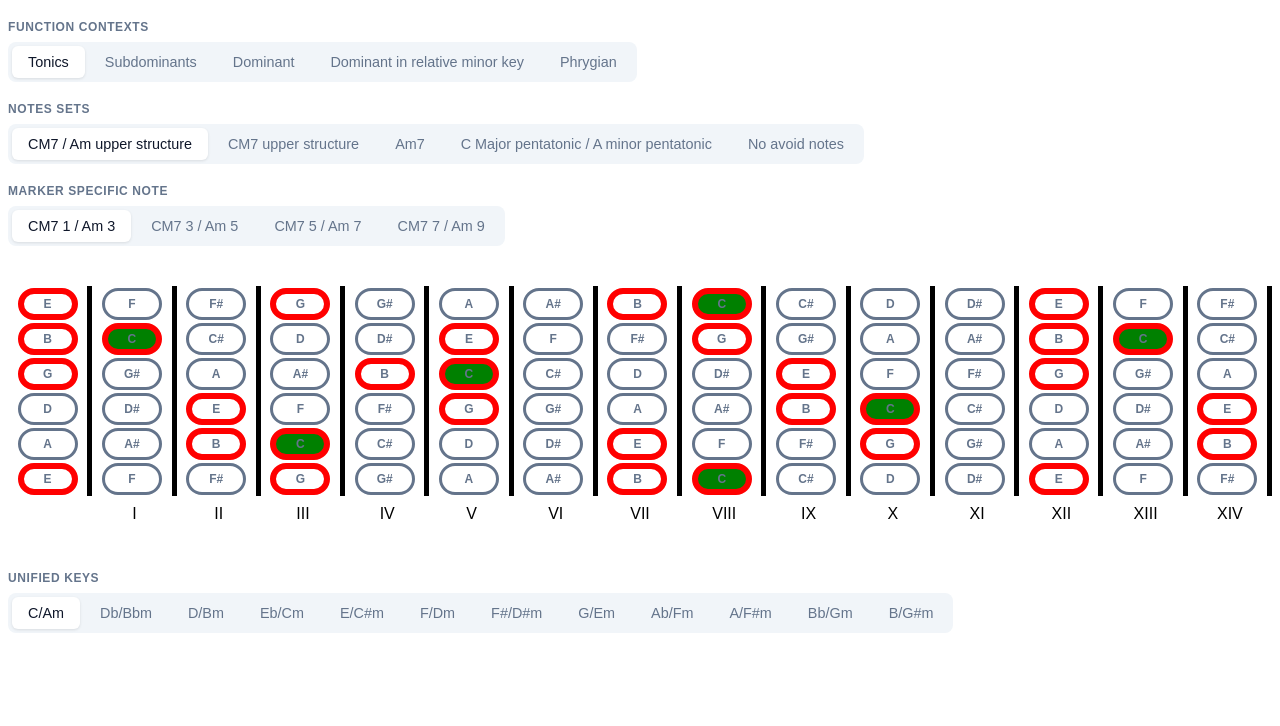
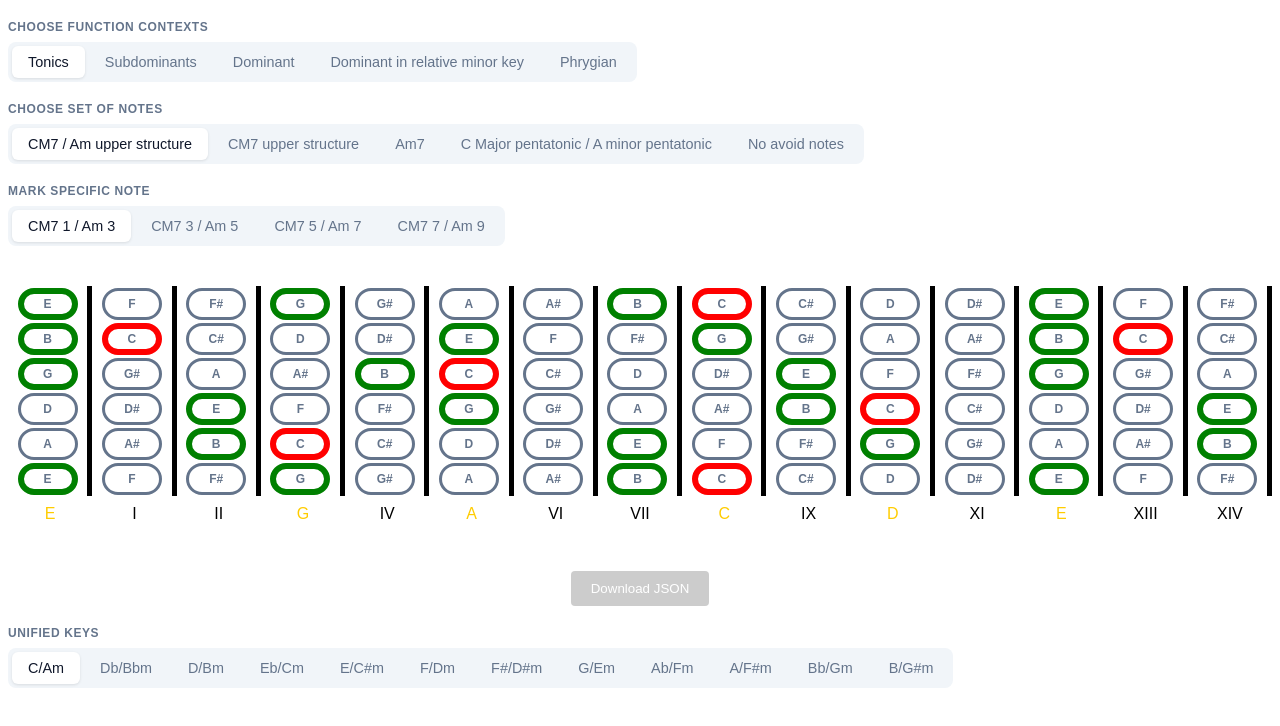
Before and after one commit to patrykkowalski0617/guitar-map, a React (Vite) app: page / in a window 1280 px wide. Shown: the top 726 px of the page. Built offline with nearby package versions, Linux system fonts and the light colour scheme.

Commit message:
download json

```diff
--- /dev/null
+++ b/src/components/Fretboard/DownloadJSON.jsx
@@ -0,0 +1,48 @@
+const DownloadJSON = ({ shape }) => {
+  const downloadJSON = (data, filename = "shape-pattern.json") => {
+    const jsonString = JSON.stringify(data, null, 2);
+
+    const blob = new Blob([jsonString], { type: "application/json" });
+
+    const url = URL.createObjectURL(blob);
+
+    const link = document.createElement("a");
+    link.href = url;
+    link.download = filename;
+
+    document.body.appendChild(link);
+    link.click();
+    document.body.removeChild(link);
+    URL.revokeObjectURL(url);
+  };
+
+  const handleExport = () => {
+    // Możesz wzbogacić JSON o dodatkowe metadane, np. tonację
+    const dataToSave = {
+      notes: shape,
+    };
+
+    downloadJSON(dataToSave, `caged-shape.json`);
+  };
+
+  return (
+    <div style={{ marginTop: "20px", textAlign: "center" }}>
+      <button
+        onClick={handleExport}
+        disabled={shape.length === 0}
+        style={{
+          padding: "10px 20px",
+          backgroundColor: shape.length > 0 ? "#4CAF50" : "#ccc",
+          color: "white",
+          border: "none",
+          borderRadius: "4px",
+          cursor: shape.length > 0 ? "pointer" : "not-allowed",
+        }}
+      >
+        Download JSON
+      </button>
+    </div>
+  );
+};
+
+export default DownloadJSON;
--- a/src/components/Fretboard/Fretboard.jsx
+++ b/src/components/Fretboard/Fretboard.jsx
@@ -1,8 +1,11 @@
-import { getNotesStartingFrom } from "../../music-theory";
+import { useState } from "react";
+import { getNotesStartingFrom, NOTES_FROM_C } from "../../music-theory";
 import { useMusicStore } from "../../store/useMusicStore";
+import manageCAGED from "../../utils/manageCAGED";
 import { toRoman } from "../../utils/toRoman";
 import Note from "./Note";
 import { FretboardContainer, FretCell, FretCount, StringRow } from "./parts";
+import DownloadJSON from "./DownloadJSON";
 
 const STRINGS = ["E", "B", "G", "D", "A", "E"];
 const extendFretboardBy = 3;
@@ -14,47 +17,57 @@ const extendArray = (arr, count = extendFretboardBy) => {
 
 const Fretboard = () => {
   const { getActiveNotesSet, tuneKey, getActiveMarker } = useMusicStore();
+  const [shape, setShape] = useState([]);
 
   const activeSet = getActiveNotesSet();
   const activeMarker = getActiveMarker();
-
-  if (!activeSet || !activeMarker || !tuneKey) {
-    console.log("Fretboard: Oczekiwanie na synchronizację danych...");
-    return null;
-  }
-
   const notesOfKey = getNotesStartingFrom(tuneKey.majorNote);
 
   const findNotes = (set) => {
     if (!set?.notesSets?.template) return [];
-
     const template = set.notesSets.template.map((el) => el[0]);
     const startingPoint = set.keyDegree[0];
     const doubledScale = [...notesOfKey, ...notesOfKey];
-
     return template.map((index) => doubledScale[index + startingPoint]);
   };
 
   const notesSet = findNotes(activeSet);
+
   const activeMarkerNote = notesOfKey[activeMarker.keyDegree[0]];
-
   const fretCounts = extendArray(getNotesStartingFrom("E")).fill(null);
 
+  const CAGED_shift = NOTES_FROM_C.indexOf(tuneKey.majorNote);
+  const CAGED = manageCAGED(tuneKey.majorNote, CAGED_shift);
+
+  const handleNoteClick = (CAGED_noteId) => {
+    setShape((prevShape) =>
+      prevShape.includes(CAGED_noteId)
+        ? prevShape.filter((id) => id !== CAGED_noteId)
+        : [...prevShape, CAGED_noteId]
+    );
+  };
+
   return (
+    <>
       <FretboardContainer>
         {STRINGS.map((string, sIdx) => {
-        const stringId = `${string}-${6 - sIdx}`;
+          const stringId = `${string}${6 - sIdx}`;
           const fretCells = extendArray(getNotesStartingFrom(string));
 
           return (
             <StringRow key={stringId}>
               {fretCells.map((note, fIdx) => {
                 const fretId = `fret-${fIdx}`;
-
                 const $isInSet = notesSet.includes(note);
-
                 const $activeMarkerNote = activeMarkerNote === note;
-
+                const get_CAGED_noteId = () => {
+                  let index = NOTES_FROM_C.indexOf(note) - CAGED_shift;
+                  if (index < 0) {
+                    index += 11;
+                  }
+                  return `${stringId}_${NOTES_FROM_C[index]}`;
+                };
+                const CAGED_noteId = get_CAGED_noteId();
                 return (
                   <FretCell
                     $numOfCells={fretCells.length}
@@ -66,6 +79,11 @@ const Fretboard = () => {
                       fretId={fretId}
                       $isInSet={$isInSet}
                       $activeMarkerNote={$activeMarkerNote}
+                      CAGED_noteId={CAGED_noteId}
+                      handleClick={() => {
+                        handleNoteClick(CAGED_noteId);
+                      }}
+                      $isSelected={shape.includes(CAGED_noteId)}
                     />
                   </FretCell>
                 );
@@ -74,15 +92,35 @@ const Fretboard = () => {
           );
         })}
 
-      {/* Rząd z numeracją progów (Rzymską) */}
         <StringRow>
-        {fretCounts.map((_, fIdx) => (
-          <FretCount key={`fret-count-${fIdx}`} $numOfCells={fretCounts.length}>
-            {toRoman(fIdx)}
+          {fretCounts.map((_, fIdx) => {
+            const cagedLetter = Object.keys(CAGED).find((key) =>
+              CAGED[key].includes(fIdx)
+            );
+
+            return (
+              <FretCount
+                key={`fret-count-${fIdx}`}
+                $numOfCells={fretCounts.length}
+              >
+                {cagedLetter ? (
+                  <span
+                    style={{
+                      color: "#ffcc00",
+                    }}
+                  >
+                    {cagedLetter}
+                  </span>
+                ) : (
+                  toRoman(fIdx)
+                )}
               </FretCount>
-        ))}
+            );
+          })}
         </StringRow>
       </FretboardContainer>
+      <DownloadJSON shape={shape} />
+    </>
   );
 };
 
--- a/src/components/Fretboard/Note.jsx
+++ b/src/components/Fretboard/Note.jsx
@@ -1,19 +1,20 @@
-import { useMusicStore } from "../../store/useMusicStore";
 import * as S from "./parts";
 
-const Note = ({ stringId, fretId, note, $isInSet, $activeMarkerNote }) => {
-  const { string, setString, fret, setFret } = useMusicStore();
-
-  const handleClick = () => {
-    setString(stringId);
-    setFret(fretId);
-  };
-
+const Note = ({
+  handleClick,
+  note,
+  $isInSet,
+  $activeMarkerNote,
+  CAGED_noteId,
+  $isSelected,
+}) => {
   return (
     <S.Note
       $isInSet={$isInSet}
       $activeMarkerNote={$activeMarkerNote}
       onClick={handleClick}
+      $isSelected={$isSelected}
+      className={`CAGED_noteId__${CAGED_noteId}`}
     >
       {note}
     </S.Note>
--- a/src/components/Fretboard/parts.jsx
+++ b/src/components/Fretboard/parts.jsx
@@ -46,12 +46,15 @@ export const Note = styled.button`
   font-weight: 700;
   text-transform: uppercase;
   color: #64748b;
-  background: ${({ $activeMarkerNote }) =>
-    $activeMarkerNote ? "green" : "transparent"};
+  background: ${({ $isSelected }) => ($isSelected ? "green" : "transparent")};
   &:hover {
     transform: scale(1.1);
   }
 
-  border: ${({ $isInSet }) =>
-    $isInSet ? "6px solid red" : "3px solid#64748b"};
+  border: ${({ $isInSet, $activeMarkerNote }) =>
+    $isInSet
+      ? $activeMarkerNote
+        ? "6px solid red"
+        : "6px solid green"
+      : "3px solid#64748b"};
 `;
--- a/src/components/forms/Selects/MusicFunctionManager.jsx
+++ b/src/components/forms/Selects/MusicFunctionManager.jsx
@@ -40,7 +40,7 @@ const MusicFunctionManager = () => {
   return (
     <>
       <SegmentedSelect
-        label="Function Contexts"
+        label="Choose Function Contexts"
         options={contextOptions}
         value={selectedFunctionContext}
         onChange={setFunctionContextName}
@@ -48,7 +48,7 @@ const MusicFunctionManager = () => {
 
       {notesSetOptions.length > 0 && (
         <SegmentedSelect
-          label="Notes Sets"
+          label="Choose Set of Notes"
           options={notesSetOptions}
           value={selectedNotesSetName}
           onChange={setNotesSetName}
@@ -57,7 +57,7 @@ const MusicFunctionManager = () => {
 
       {markerOptions.length > 0 && (
         <SegmentedSelect
-          label="Marker specific note"
+          label="Mark specific note"
           options={markerOptions}
           value={selectedMarkerName}
           onChange={setMarkerName}
--- /dev/null
+++ b/src/utils/manageCAGED.js
@@ -0,0 +1,28 @@
+import { NOTES_FROM_C } from "../music-theory";
+
+const manageCAGED = (keyName, CAGED_shift) => {
+  const CAGED_base = {
+    C: [8, 20],
+    A: [5, 17],
+    G: [3, 15],
+    E: [0, 12],
+    D: [10, 22],
+  };
+
+  const result = {};
+
+  Object.entries(CAGED_base).forEach(([shape, frets]) => {
+    result[shape] = frets.map((fret) => {
+      let newFret = fret + CAGED_shift;
+
+      if (newFret > 24) {
+        newFret -= 24;
+      }
+
+      return newFret;
+    });
+  });
+
+  return result;
+};
+export default manageCAGED;
```
Also changed, not shown: src/components/Fretboard/caged-shape-C.json (added, +11 -0 lines). Lines whose indentation alone changed are shown as unchanged.
